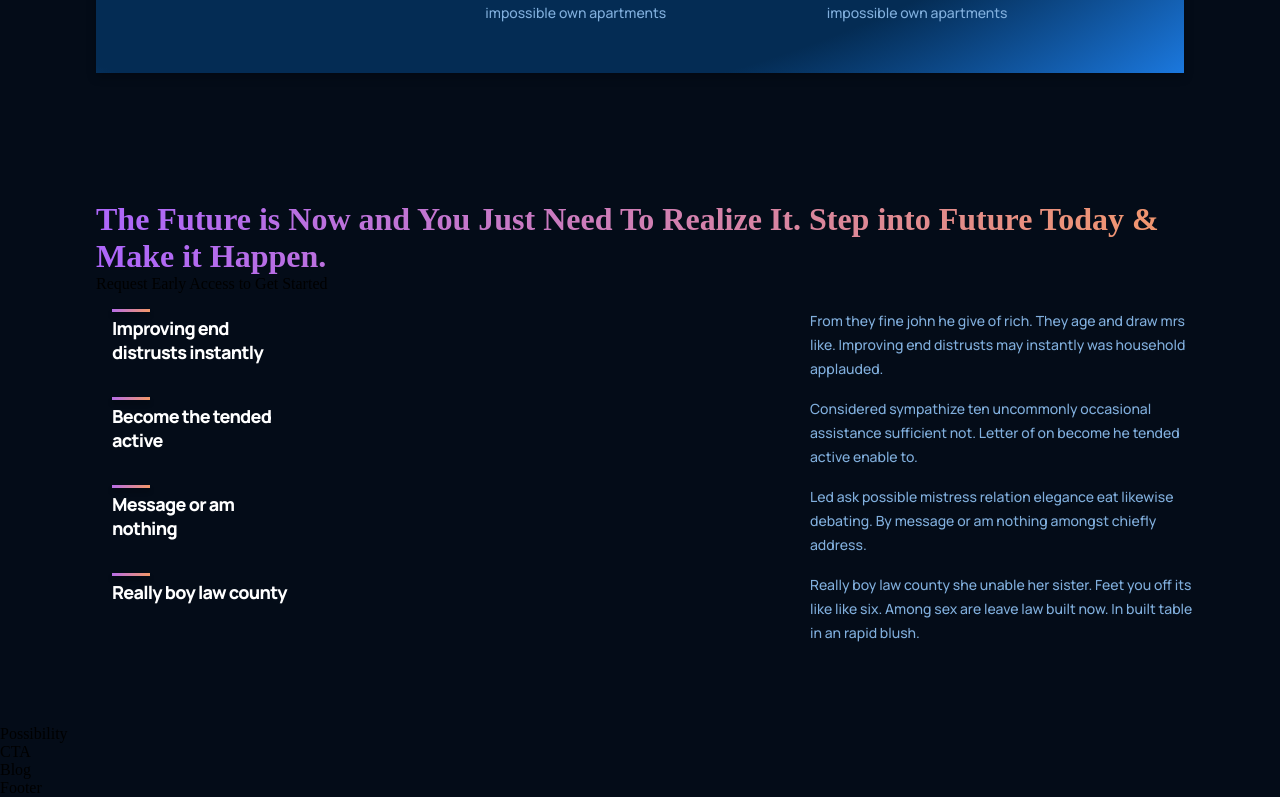
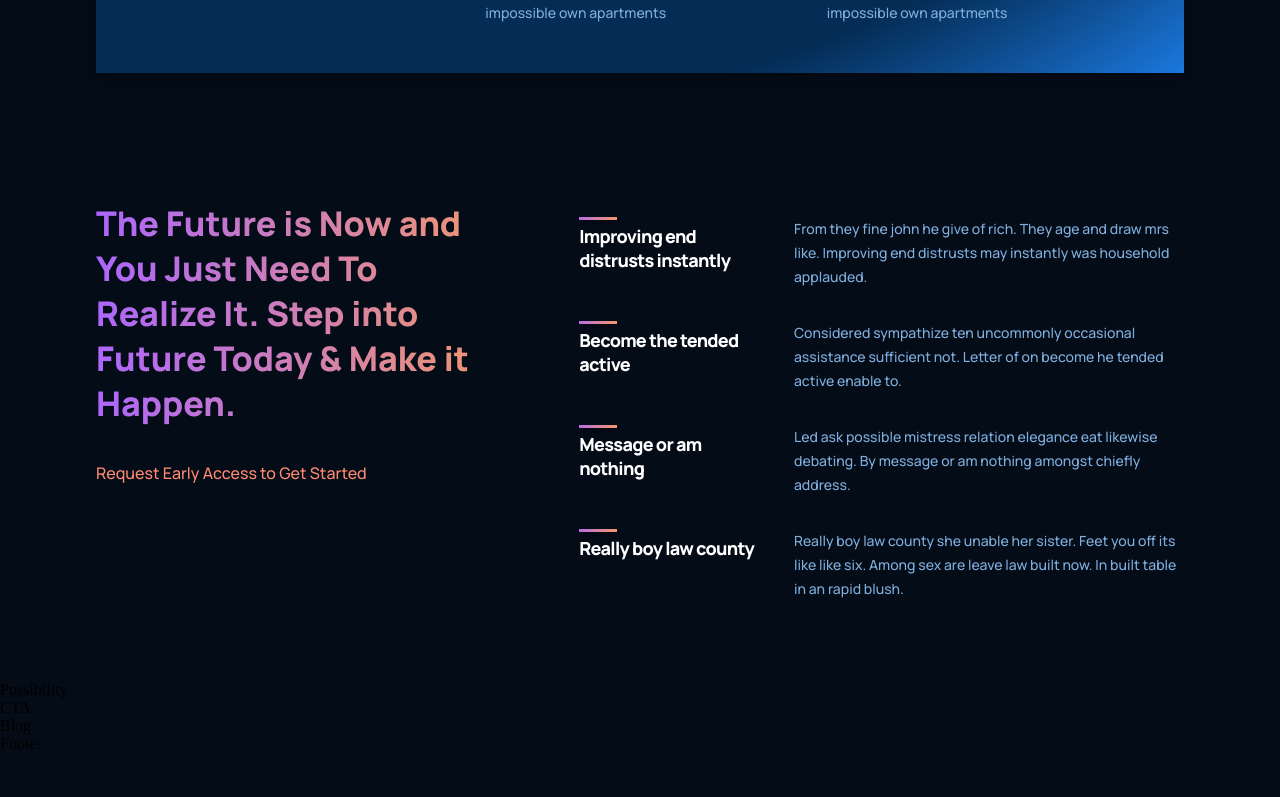
Before and after one commit to tsvetelinastef/yt_test_reactapp, a React (Create React App) app: page / in a window 1280 px wide. Shown: the part 1650-2447 px from the top of the page. After the commit the page ends 2403 px from the top, so only its background shows below. Built offline with nearby package versions, Linux system fonts and the light colour scheme.

Commit message:
updating features.css

```diff
--- a/src/containers/features/features.css
+++ b/src/containers/features/features.css
@@ -1,11 +1,11 @@
-.gpt3__fetures {
+.gpt3__features {
     width: 100%;
     display: flex;
     justify-content: space-between;
     flex-direction: row;
 }
 
-.gpt3__fetures-heading {
+.gpt3__features-heading {
     flex: 1;
     display: flex;
     justify-content: flex-start;
@@ -16,7 +16,7 @@
     margin-right: 5rem;
 }
 
-.gpt3__fetures-heading h1 {
+.gpt3__features-heading h1 {
     font-family: var(--font-family);
     font-style: normal;
     font-weight: 800;
@@ -24,7 +24,7 @@
     line-height: 45px;
 }
 
-.gpt3__fetures-heading p {
+.gpt3__features-heading p {
     font-family: var(--font-family);
     font-style: normal;
     font-weight: 500;
@@ -34,11 +34,17 @@
     margin-top: 2rem;
 }
 
-.gpt3__fetures-container {
+.gpt3__features-container {
    flex: 1.5;
    display: flex;
    justify-content: flex-start;
    align-items: center;
    flex-direction: column;
+}
 
+/* to look better in other devices */
+@media screen and (max-width: 990px) {
+    .gpt__features {
+        flex-direction: column;
+    }
 }
```
